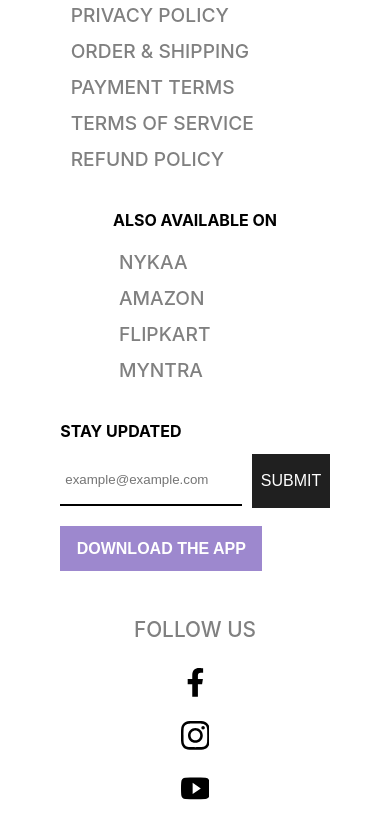
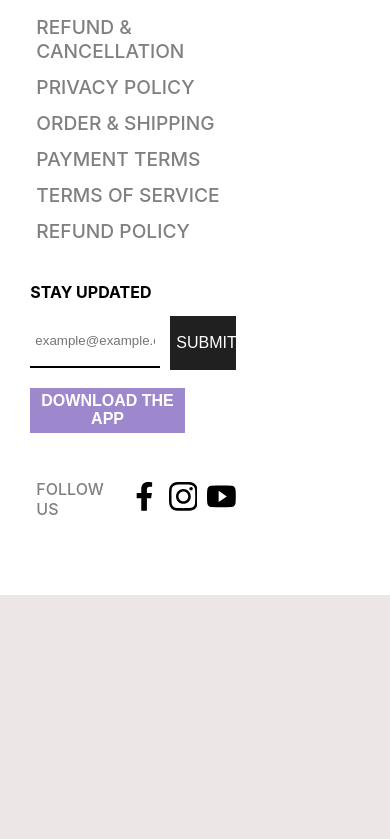
Before and after one commit to shubhamkr2/dot-and-key-project, a React (Create React App) app in the folder client/: page / in a window 390 px wide. Shown: the part 6232-7071 px from the top of the page. After the commit the page ends 6827 px from the top, so only its background shows below. Built offline with nearby package versions, Linux system fonts and the light colour scheme; no server answers.

Commit message:
footer layout fixed

```diff
--- a/client/src/Components/Footer.jsx
+++ b/client/src/Components/Footer.jsx
@@ -43,7 +43,8 @@ function Footer() {
           </div>
           <button className={styles.download_app_btn}>DOWNLOAD THE APP</button>
           <div className={styles.social_links}>
-            <Link to="#">FOLLOW US</Link>
+            <Link to="#" style={{fontSize:"1rem"}}>FOLLOW US</Link>
+            <div style={{display:"flex", gap:"10px"}}>
             <IconContext.Provider value={{ size: "1.8rem" }}>
               <div>
                 <FaFacebookF />
@@ -55,6 +56,7 @@ function Footer() {
                 <IoLogoYoutube />
               </div>
             </IconContext.Provider>
+            </div>
           </div>
         </div>
       </div>
--- a/client/src/Styles/Footer.module.css
+++ b/client/src/Styles/Footer.module.css
@@ -48,7 +48,7 @@
 .row .submit_btn {
   display: block;
   height: 54px;
-  width: 31%;
+  width: 32%;
   background-color: rgb(32, 32, 32);
   color: white;
   font-size: 1rem;
@@ -90,15 +90,18 @@
   .footer_container {
     grid-template-columns: repeat(2, 1fr);
   }
+  .row h2 {
+    font-size: 1rem;
+  }
 }
-@media (max-width: 450px) {
+@media (max-width: 350px) {
   .footer_container {
     grid-template-columns: repeat(1, 1fr);
   }
-  .row h2 {
-    font-size: 1rem;
-  }
-  .social_links{
+  .social_links, .updated_input{
     flex-direction: column;
   }
+  .row .submit_btn, .row .download_app_btn {
+    width: auto;
+  }
 }
```
